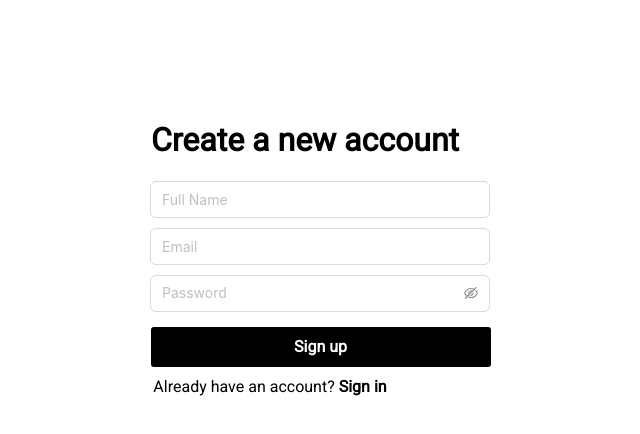
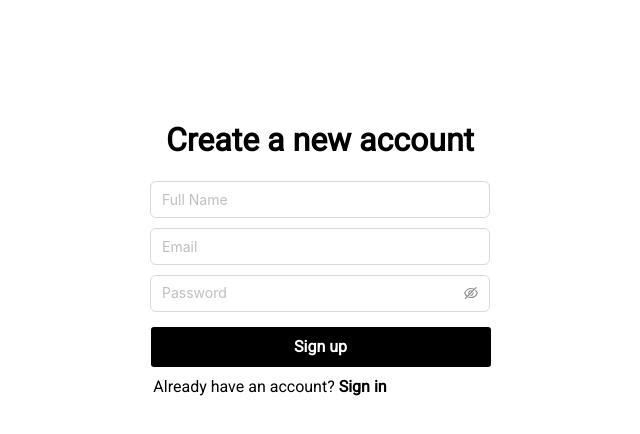
Before and after one commit to Bonitz0902/ticketwave-frontend, a React (Create React App) app in the folder ticketwave/: page /createAccount in a window 1280 px wide. Shown: the top 434 px of the page, without its empty margins (320-960 px from the left). Built offline with nearby package versions, Linux system fonts and the light colour scheme.

Commit message:
fix: fixed h1 styling

```diff
--- a/ticketwave/src/css/CreateAccountPage.css
+++ b/ticketwave/src/css/CreateAccountPage.css
@@ -11,7 +11,7 @@
     margin-top: 100px;
 }
 
-h1 {
+.titleCreate {
     margin-left: -30px;
     text-align: left;
 }
```
